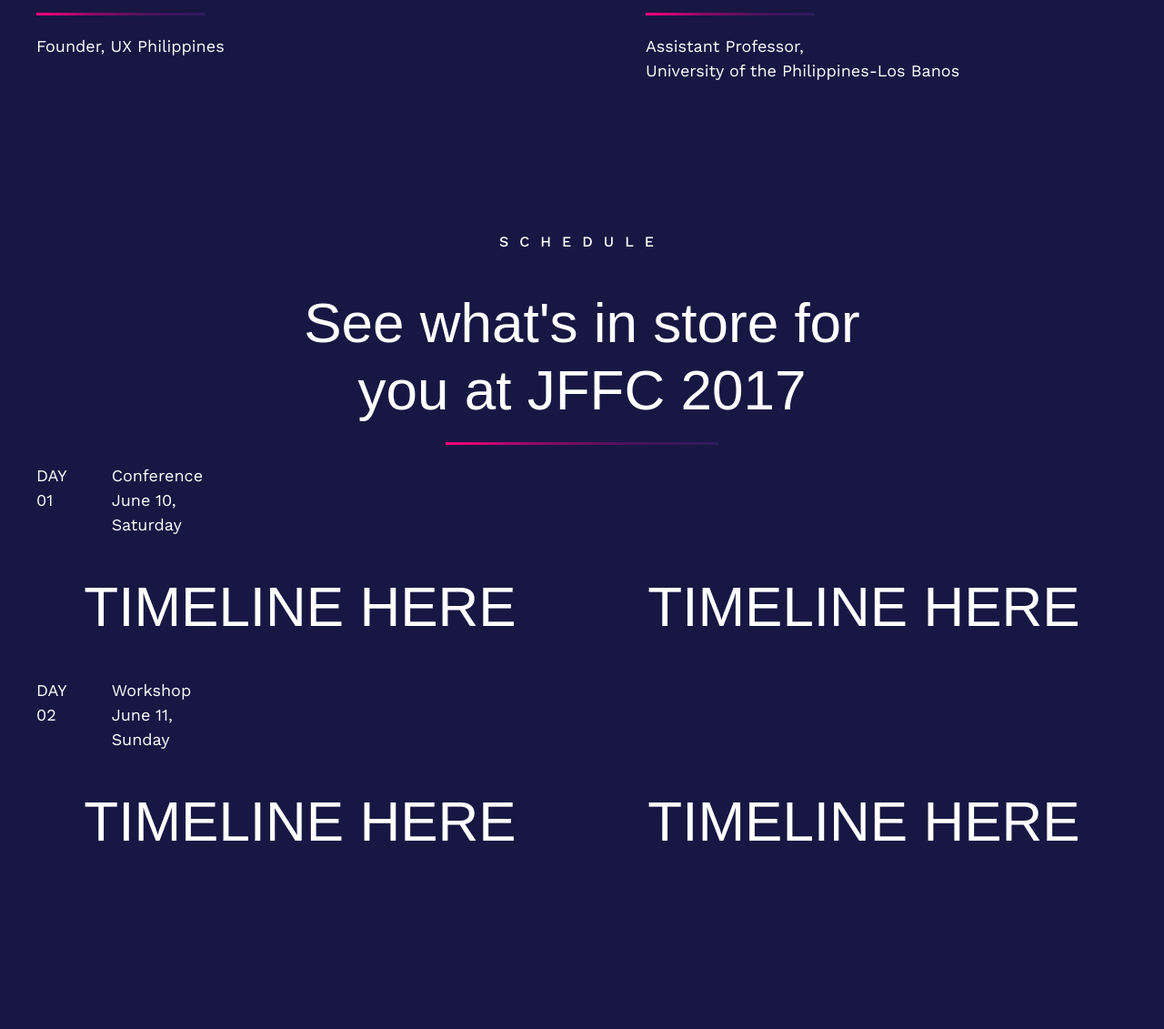
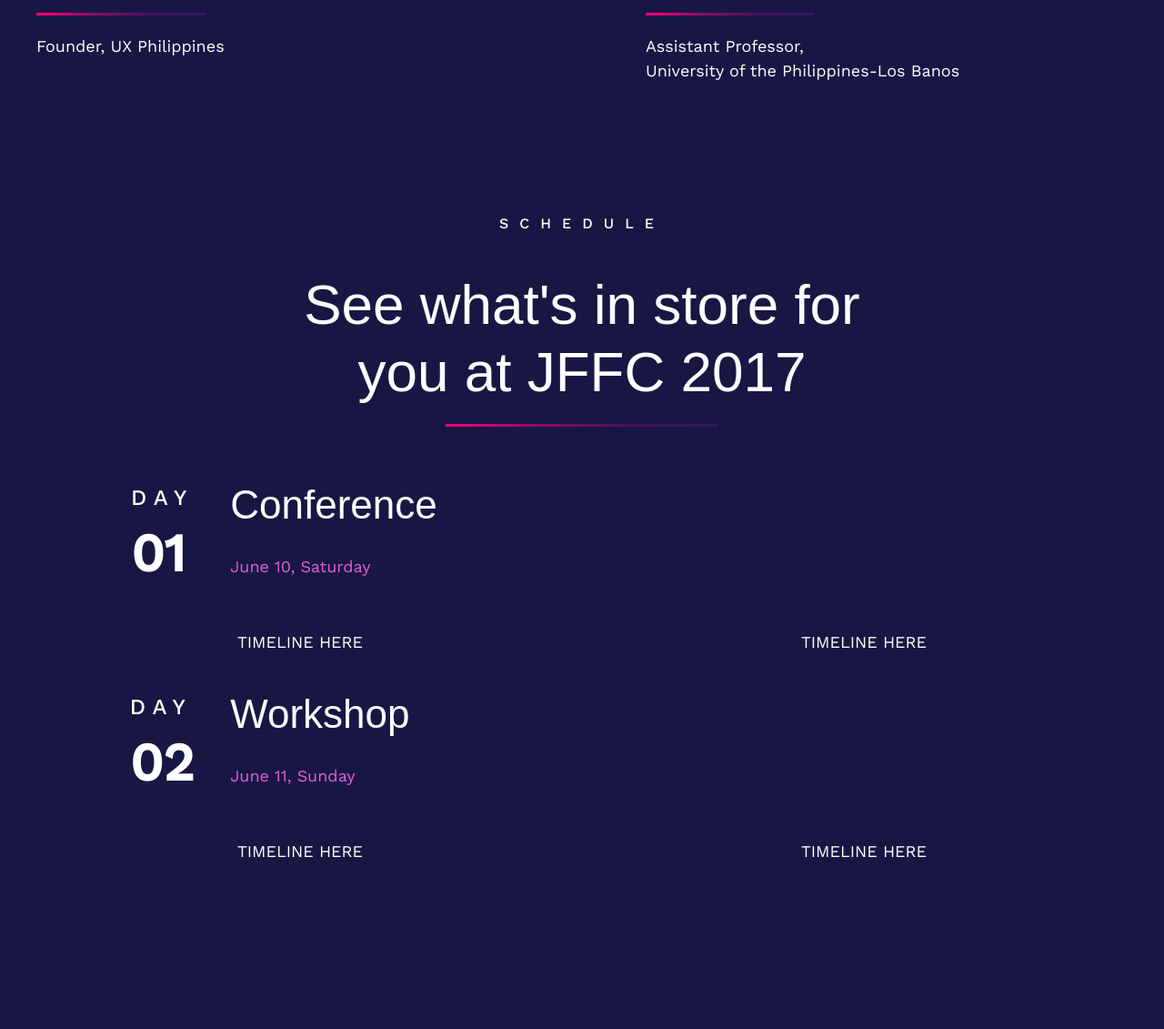
Before and after one commit to UXSoc/jffc, a PHP site: page / in a window 1280 px wide. Shown: the part 5335-6466 px from the top of the page at 91% size. Run offline with PHP 8.4, Linux system fonts and the light colour scheme; some libraries are stand-ins or nearby versions; some web fonts are replaced.

Commit message:
Fix timeline headers

```diff
--- a/index.html
+++ b/index.html
@@ -299,58 +299,53 @@
                 <div class="uk-flex uk-flex-center"><hr width="25%"></div>
             </div>
 
-            <div uk-grid>
-                <div class="uk-width-1-1@m uk-text-left">
+            <div class="schedule-container" uk grid>
+                <div class="uk-width-1-2@m uk-text-left">
                     <div uk-grid>
-                        <div class="uk-width-1-5@s">
-                            <div uk-grid>
-                                <div class="uk-width-1-3@s">
-                                    DAY<br>
-                                    01
-                                </div>
-                                <div class="uk-width-expand@m">
-                                    Conference<br>
-                                    June 10, Saturday
-                                </div>
+                        <div class="uk-width-1-3@s uk-flex uk-flex-right">
+                            <div>
+                                <span class="schedule-day">DAY</span><br>
+                                <span class="schedule-day-number">01</span>
                             </div>
+                        </div>
+                        <div class="uk-width-expand@m">
+                            <h1 class="schedule-header">Conference</h1><br>
+                            <span class="schedule-date">June 10, Saturday</span>
                         </div>
                     </div>
                 </div>
+            </div>
+            <div class="schedule-container" uk-grid>
                 <div class="uk-width-1-2@m uk-text-center">
-                    <h1>
-                        TIMELINE HERE
-                    </h1>
+                    TIMELINE HERE
                 </div>
                 <div class="uk-width-1-2@m uk-text-center">
-                    <h1>
-                        TIMELINE HERE
-                    </h1>
+                    TIMELINE HERE
                 </div>
-                <div class="uk-width-1-1@m uk-text-left">
+            </div>
+
+            <div class="schedule-container" uk grid>
+                <div class="uk-width-1-2@m uk-text-left">
                     <div uk-grid>
-                        <div class="uk-width-1-5@s">
-                            <div uk-grid>
-                                <div class="uk-width-1-3@s">
-                                    DAY<br>
-                                    02
-                                </div>
-                                <div class="uk-width-expand@m">
-                                    Workshop<br>
-                                    June 11, Sunday
-                                </div>
+                        <div class="uk-width-1-3@s uk-flex uk-flex-right">
+                            <div>
+                                <span class="schedule-day">DAY</span><br>
+                                <span class="schedule-day-number">02</span>
                             </div>
+                        </div>
+                        <div class="uk-width-expand@m">
+                            <h1 class="schedule-header">Workshop</h1><br>
+                            <span class="schedule-date">June 11, Sunday</span>
                         </div>
                     </div>
                 </div>
+            </div>
+            <div class="schedule-container" uk-grid>
                 <div class="uk-width-1-2@m uk-text-center">
-                    <h1>
-                        TIMELINE HERE
-                    </h1>
+                    TIMELINE HERE
                 </div>
                 <div class="uk-width-1-2@m uk-text-center">
-                    <h1>
-                        TIMELINE HERE
-                    </h1>
+                    TIMELINE HERE
                 </div>
 
             </div>
--- a/main.scss
+++ b/main.scss
@@ -129,7 +129,7 @@ hr{
 }
 
 .section-container{
-    padding-top: 160px;
+    padding-top: 140px;
 }
 
 //===========================
@@ -168,6 +168,35 @@ hr{
 }
 
 //===========================
+// Schedule
+//===========================
+.schedule-container{
+    padding-top: 40px;
+}
+
+.schedule-header{
+    font-size: 44px;
+    padding: 0;
+    margin:0;
+}
+
+.schedule-date{
+    font-size: 18px;
+    color: #e65cd7;
+}
+
+.schedule-day{
+    letter-spacing: 8px;
+    font-size: 24px;
+    font-weight: 500;
+}
+
+.schedule-day-number{
+    font-size:58px;
+    font-weight: bold;
+}
+
+//===========================
 // Sponsors
 //===========================
 
```
Also changed, not shown: css/main.css, 1 other file.
